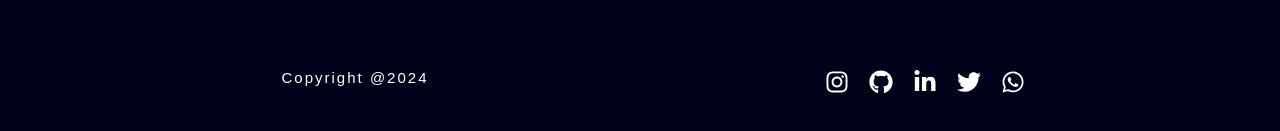
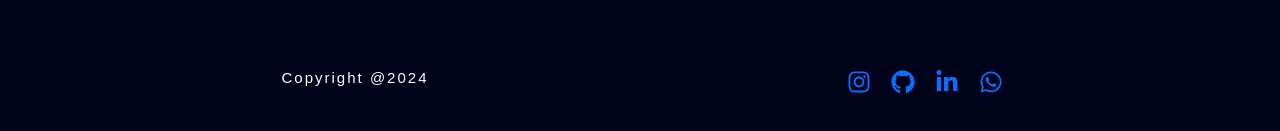
Before and after one commit to SuryaaVijayD/portfolio, a React (Vite) app: page / in a window 1280 px wide. Shown: the part 3113-3244 px from the top of the page. Built offline with nearby package versions, Linux system fonts and the light colour scheme.

Commit message:
Update Contact.jsx

```diff
--- a/src/components/Contact/Contact.jsx
+++ b/src/components/Contact/Contact.jsx
@@ -1,6 +1,6 @@
 import React, { useEffect } from 'react';
 import "./index.css";
-import { FaInstagram, FaGithub, FaLinkedinIn, FaTwitter, FaWhatsapp } from "react-icons/fa";
+import { FaInstagram, FaGithub, FaLinkedinIn, FaWhatsapp } from "react-icons/fa";
 import { IoIosArrowForward } from "react-icons/io";
 import AOS from "aos"
 import 'aos/dist/aos.css'
@@ -23,11 +23,11 @@ const Contact = () => {
                 <h4 className='copyright'>Copyright @2024</h4>
             </div>
             <div className='col-12 col-md-6 icon-container text-center text-md-right'>
-                <FaInstagram className='icon-1'/>
-                <FaGithub className='icon-1'/>
-                <FaLinkedinIn className='icon-1'/>
-                <FaTwitter className='icon-1'/>
-                <FaWhatsapp className='icon-1'/>
+                <a href="https://www.instagram.com/__.__suryaa__.__?igsh=MWNreGh0aGNqaWZ1eQ=="><FaInstagram className='icon-1'/></a>
+                <a href="https://github.com/SuryaaVijayD"><FaGithub className='icon-1'/></a>
+                <a href="https://www.linkedin.com/in/suryaa-d/"><FaLinkedinIn className='icon-1'/></a>
+                <a href="https://wa.me/6380596461"><FaWhatsapp className='icon-1'/></a>
+
             </div>
         </div>
     </div>
```
